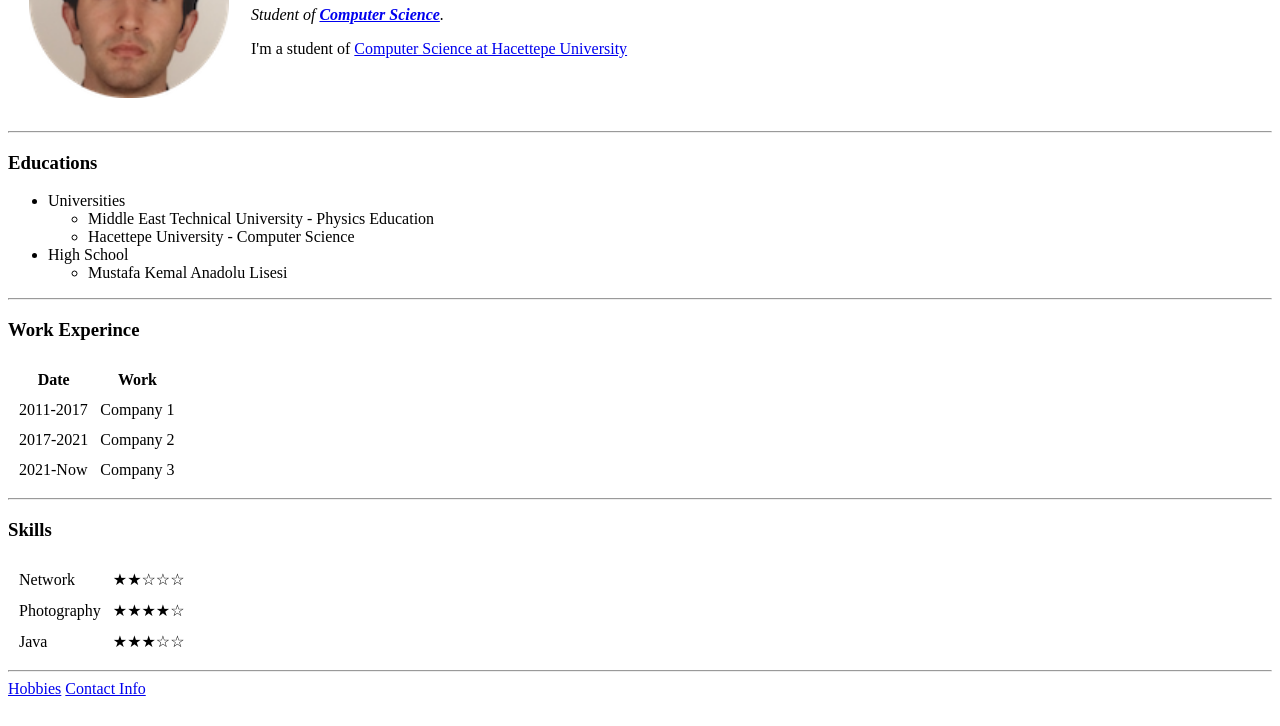
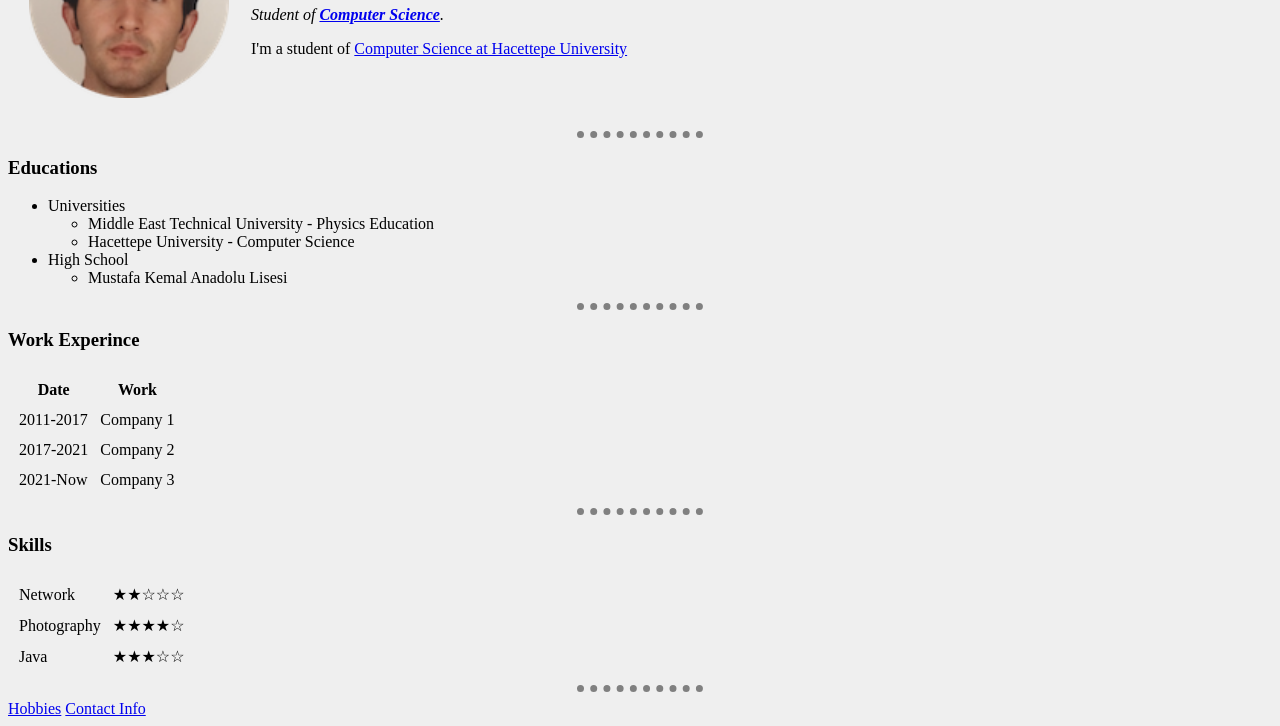
Before and after one commit to ybakyurek/cv, a plain HTML site: page index.html in a window 1280 px wide. Shown: the part 131-857 px from the top of the page. Drawn offline with Linux system fonts and the light colour scheme.

Commit message:
Update index.html

```diff
--- a/index.html
+++ b/index.html
@@ -3,6 +3,7 @@
 1.codepen.io
 2.https://developer.mozilla.org/en-US/docs/Web/HTML
 3.https://www.w3schools.com/html/
+4.devdocs.io
 
  -->
 
@@ -13,9 +14,38 @@
   <!--  -->
   <meta charset="utf-8">
   <title>ybakyurek_tab_name</title>
+
+
+  <!--border-style: none
+  border-top-style: dotted
+same first line-->
+
+<!--   hr{
+    border: none;
+    width: 1rem;
+    height: 1rem;
+    background: lightgray;
+    border-radius: 1rem;
+    box-shadow:
+      -4rem 0 lightgray,
+      -2rem 0 lightgray,
+       2rem 0 lightgray,
+       4rem 0 lightgray;
+  } -->
+<style>
+  hr{
+border-style: none;
+border-top-style: dotted;
+border-color: grey;
+border-width:7px;
+width: 10%;
+  }
+</style>
+
 </head>
 
-<body>
+<!-- COLORHUNT.CO show color palet -->
+<body style="background-color:#EFEFEF;">
   <table cellspacing=20>
     <tr>
       <td><img src="image/vesika.png" width="200" height="200" alt="pp"></td>
```
